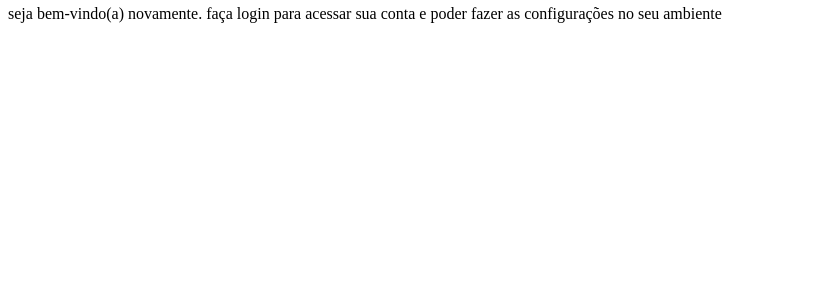
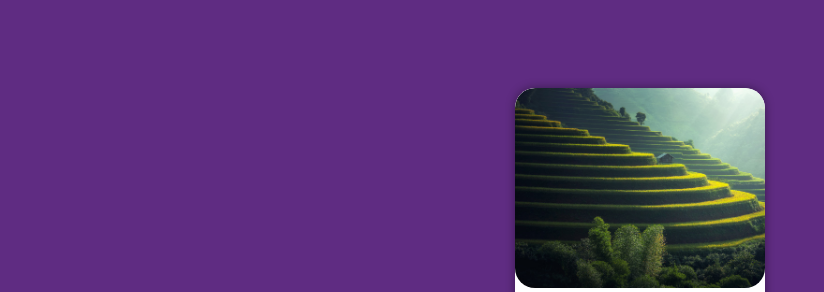
Before and after one commit to gabriel-rizzo/Login, a plain HTML site: page login.html in a window 1280 px wide. Shown: the part 62-354 px from the top of the page, without its empty margins (0-824 px from the left). Drawn offline with Linux system fonts and the light colour scheme.

Commit message:
Update style.css

```diff
--- a/estilos/style.css
+++ b/estilos/style.css
@@ -1 +1,48 @@
 @charset "UTF-8";
+
+* {
+    font-family: -apple-system, BlinkMacSystemFont, 'Segoe UI', Roboto, Oxygen, Ubuntu, Cantarell, 'Open Sans', 'Helvetica Neue', sans-serif;
+    padding: 0px;
+    margin: 0px;
+    box-sizing: border-box;
+}
+
+body, html {
+    background-color: #5f2c82;
+    height: 100vh;
+    width: 100vw;
+}
+
+main {
+    position: relative;
+    height: 100vh;
+    width: 100vw;
+}
+
+#login {
+    position: absolute;
+    top: 50%;
+    left: 50%;
+    transform: translate(-50%, -50%);
+    overflow: hidden;
+
+    background-color: white;
+    width: 250px;
+    height: 500px;
+    border-radius: 20px;
+    box-shadow: 0px 0px 10px #0000006a;
+}
+
+#imagen {
+    display: block;
+    background: #5f2c82 url(../imagen/natureza.jpg);
+    background-size: cover;
+    background-repeat: no-repeat;
+    background-position: left bottom;
+    height: 200px;
+    border-radius: 20px;
+}
+
+#formulario {
+    padding: 10px;
+}
```
